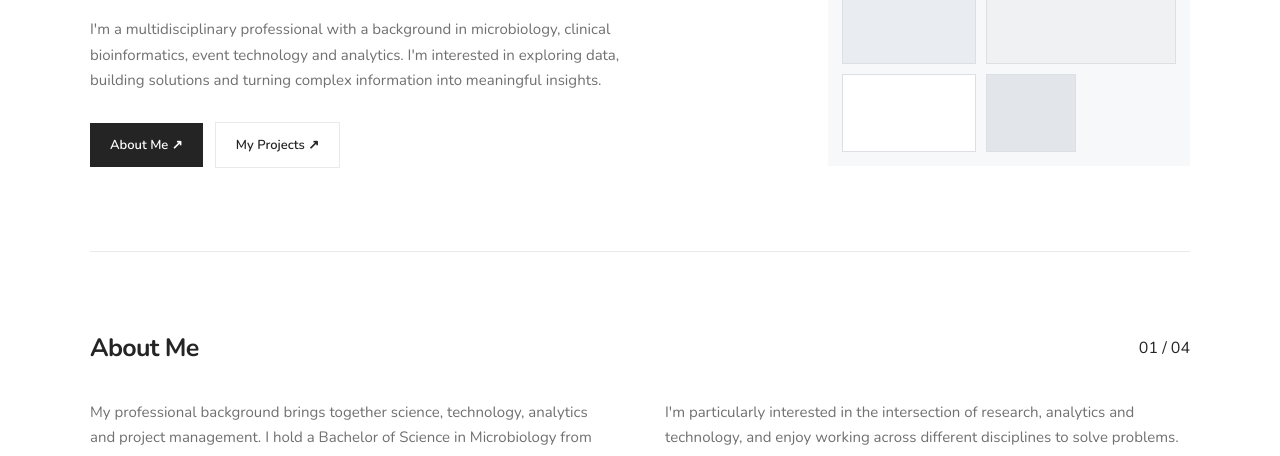
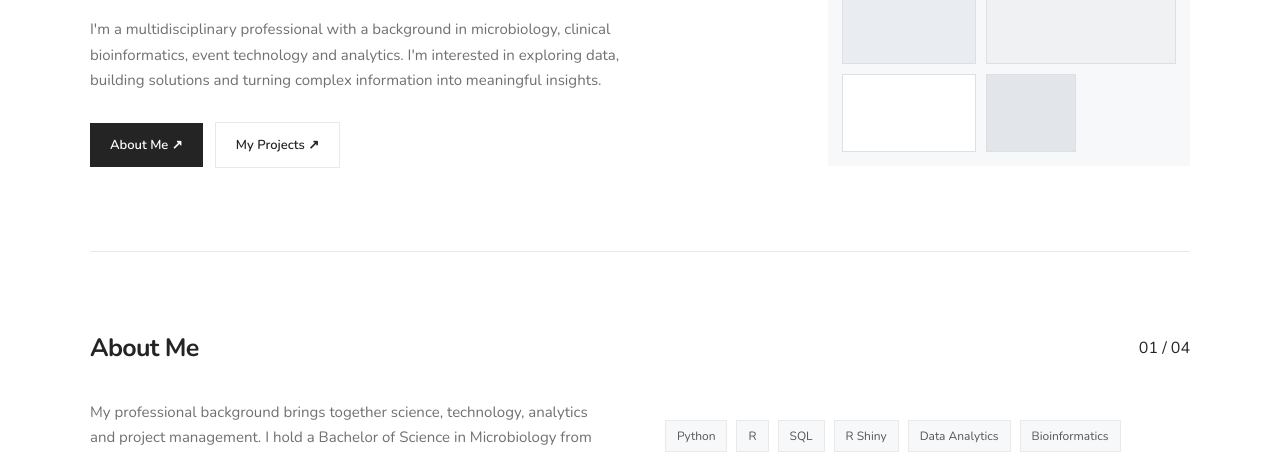
Before and after one commit to brendasoljic/brendasoljic.github.io, a plain HTML site: page index.html in a window 1280 px wide. Shown: the part 310-766 px from the top of the page. Drawn offline with nearby package versions, Linux system fonts and the light colour scheme.

Commit message:
Remove personal interest statement from index.html
Removed personal interest statement from the content.

```diff
--- a/index.html
+++ b/index.html
@@ -446,9 +446,6 @@
 
           <div>
             <p>
-              I'm particularly interested in the intersection of
-              research, analytics and technology, and enjoy working
-              across different disciplines to solve problems.
             </p>
 
             <div class="skills">
```
